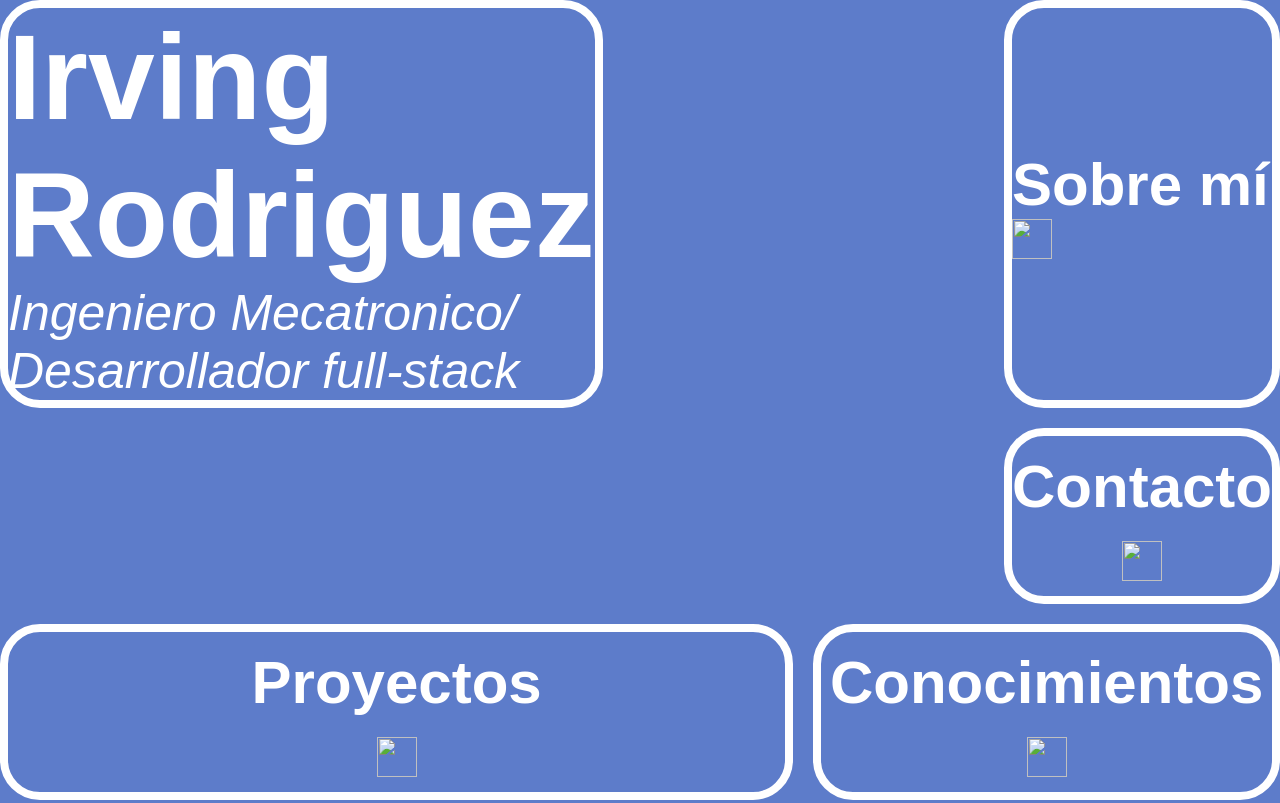
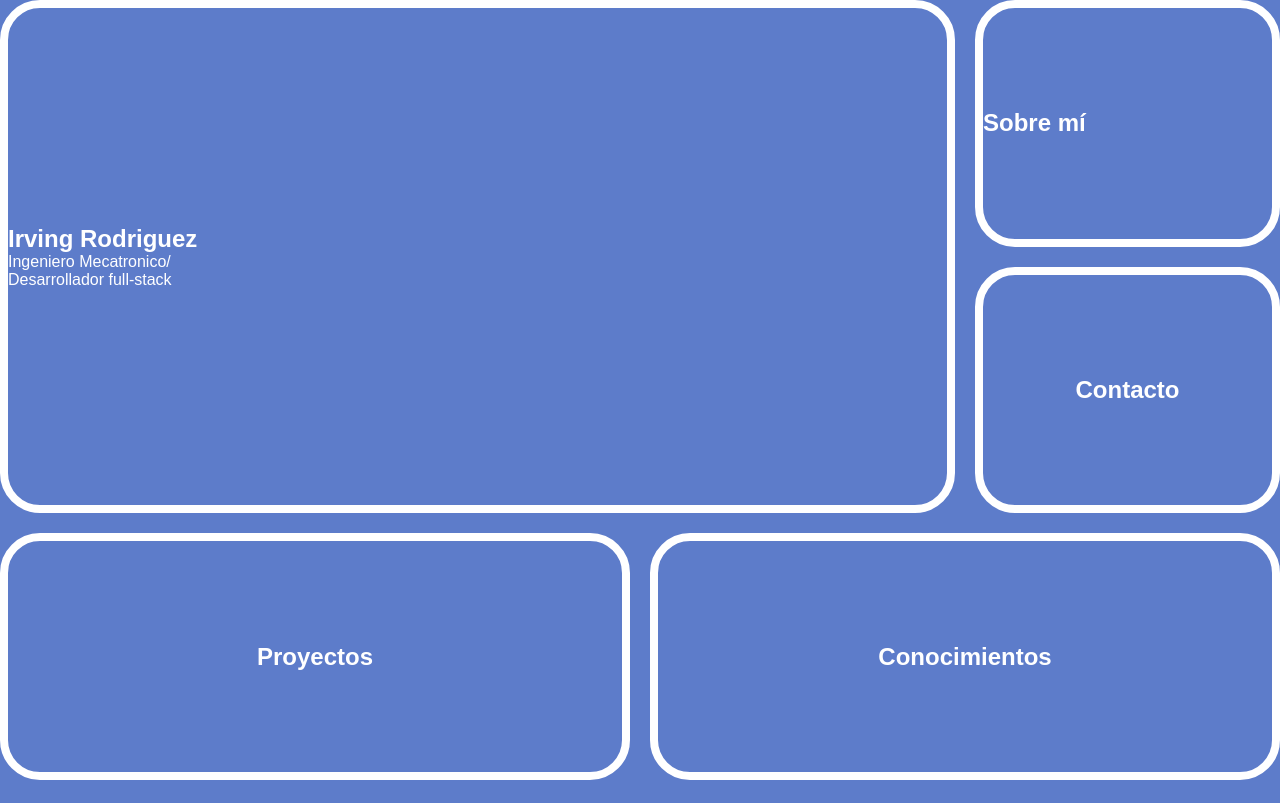
Before and after one commit to kirbymoon99/portafolio, a plain HTML site: page index.html in a window 1280 px wide. Shown: the top 803 px of the page. Drawn offline with Linux system fonts and the light colour scheme.

Commit message:
grid-main-correction

```diff
--- a/index.html
+++ b/index.html
@@ -14,30 +14,26 @@
 
   <div class="container-grid">
 
-  <div class="container main">
+  <a class="main container">
     <h1 class="tittle-one">Irving Rodriguez</h1>
     <p class="main-description">Ingeniero Mecatronico/<br>Desarrollador full-stack</p>
-  </div>
+  </a>
 
 
   <a class="container about-me" href="#about-me-section">
     <h2>Sobre mí</h2>
-    <img class="img-main" src="img/Espacio.jpg" left="200px">
   </a>
 
   <a class="container contact img-row" href="#contact-section">
     <h2>Contacto</h2>
-    <img class="img-main" src="img/Espacio.jpg">
   </a>
 
   <a class="container skills img-row" href="#skills-section">
     <h2>Conocimientos</h2>
-    <img class="img-main" src="img/Espacio.jpg">
   </a>
 
   <a class="container proyects img-row" href="#proyects-section">
     <h2>Proyectos</h2>
-    <img class="img-main" src="img/Espacio.jpg">
   </a>
 
   </div>
@@ -146,7 +142,7 @@ Integro conocimientos sólidos en electrónica, teoría de control, automatizaci
 
 
 
-    <dialog open class="modal">
+    <dialog class="modal">
       <button class="modal-close"><span class="btn-close">X</span></button>
       <img class="img-content" src="img/Espacio.jpg">
       <div class="proyects-content">
--- a/style.css
+++ b/style.css
@@ -14,15 +14,25 @@ body {
   color: white;
 }
 section {
-  height: 100vh;
+  min-height: 100vh;
 }
 a{
   color: white;
   text-decoration: none;
 }
+/*h1{
+  font-size: 120px;
+}
+h2{
+  font-size: 60px;
+}*/
 /*///////////////////////////////////////////////////////////////////////////////////////////////////////*/
 /*/////////////////////////////////////////MAIN SECTION//////////////////////////////////////////////////*/
 /*///////////////////////////////////////////////////////////////////////////////////////////////////////*/
+.container {
+  border: 8px solid white;
+  border-radius: 40px;
+}
 .container-grid{
   display: grid;
   grid-template-columns: repeat(4, 1fr);
@@ -34,47 +44,23 @@ a{
 
   gap: 20px;
   width: 100%;
-  height: 100%;
-}
-.container {
-  border: 8px solid white;
-  border-radius: 40px;
-}
-/*//////////////////////////////////////MAIN CONTENT////////////////////////////////////////////////*/
-h1{
-  font-size: 120px;
-}
-.main-description{
-  font-size: 50px;
-  font-style: italic;
-}
-/*/////////////////////////////////////////////////////////////////////////////////////////*/
-h2{
-  font-size: 60px;
-}
-.img-main{
-  display: block;
-  height: 40px;
-  width: 40px;
+  height: 100vh;
 }
 .main{
   grid-area: main;
   display: flex;
   flex-direction: column;
-  justify-content: start;
+  justify-content: center;
 }
+/*.main-description{
+  font-size: 50px;
+  font-style: italic;
+}*/
 .about-me{
   grid-area: about-me;
   display: flex;
   flex-direction: column;
   justify-content: center;
-}
-.img-row{
-  display: flex;
-  justify-content: center;
-  align-items: center;
-  flex-direction: row;
-  gap: 20px;
 }
 .contact{
   grid-area: contact;
@@ -93,6 +79,18 @@ h2{
   display: flex;
   flex-direction: column;
   justify-content: center;
+}
+.img-main{
+  display: block;
+  height: 40px;
+  width: 40px;
+}
+.img-row{
+  display: flex;
+  justify-content: center;
+  align-items: center;
+  flex-direction: row;
+  gap: 20px;
 }
 /*///////////////////////////////////////////////////////////////////////////////////////////////////////*/
 /*////////////////////////////////////////////NAVBAR///////////////////////////////////////////////////////////*/
```
